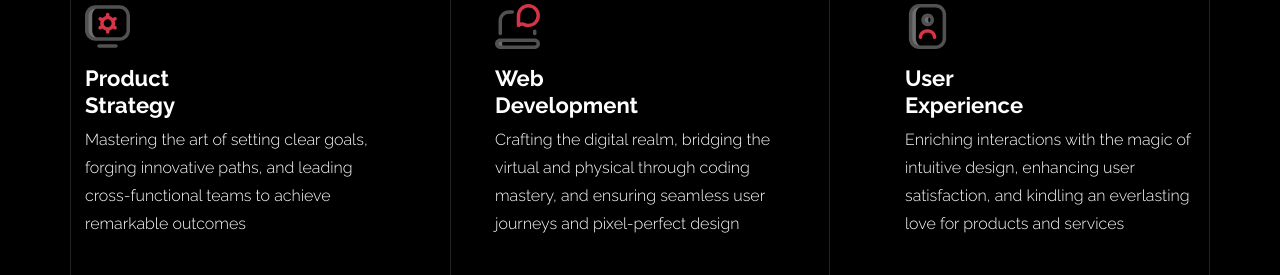
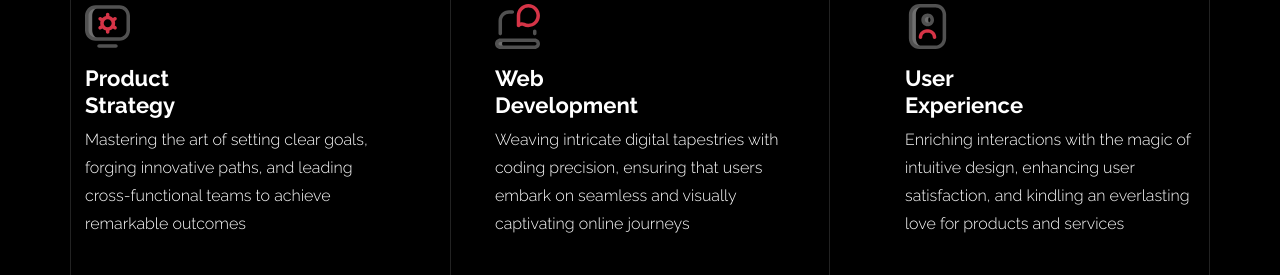
Before and after one commit to anton-artemov/anton-artemov.github.io, a plain HTML site: page index.html in a window 1280 px wide. Shown: the part 1660-1935 px from the top of the page. Drawn offline with nearby package versions, Linux system fonts and the light colour scheme.

Commit message:
content update

```diff
--- a/index.html
+++ b/index.html
@@ -155,7 +155,7 @@
                   <img src="images/svg/002-chat.svg" alt="Icon" width="45">
                 </div>
                 <h3>Web <br> Development</h3>
-                <p>Crafting the digital realm, bridging the virtual and physical through coding mastery, and ensuring seamless user journeys and pixel-perfect design</p>
+                <p>Weaving intricate digital tapestries with coding precision, ensuring that users embark on seamless and visually captivating online journeys</p>
               </div>
             </div>
             <div class="col-md-6 col-lg-4 mb-4">
```
